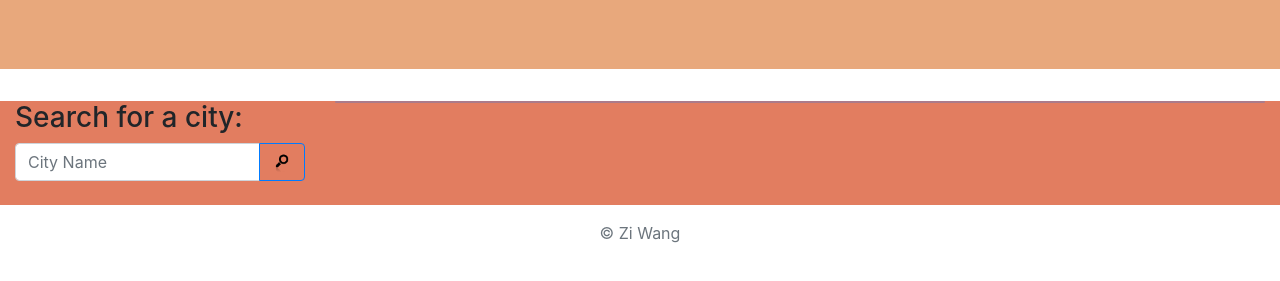
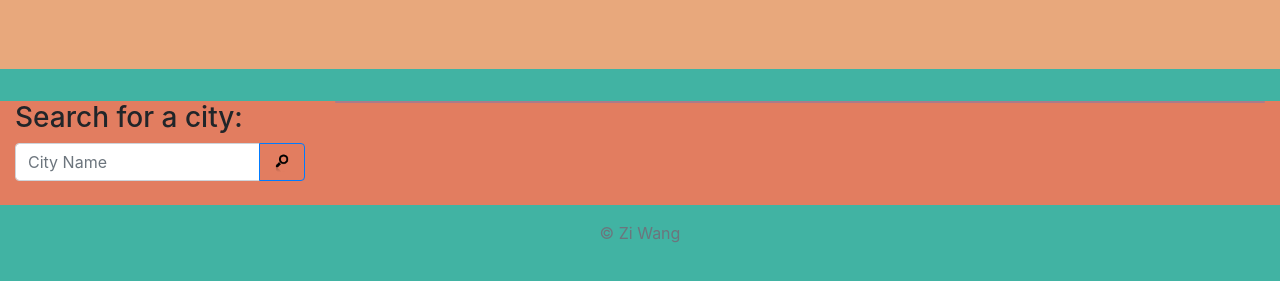
Before and after one commit to ZiWang55/HW6_Weather_Dashboard, a plain HTML site: page index.html in a window 1280 px wide. Shown: the part 115-396 px from the top of the page. Drawn offline with nearby package versions, Linux system fonts and the light colour scheme.

Commit message:
finishing up css

```diff
--- a/style.css
+++ b/style.css
@@ -1,5 +1,5 @@
 body {
-    background-color: ;
+    background-color: #41b3a3;
 }
 
 .jumbotron {
```
